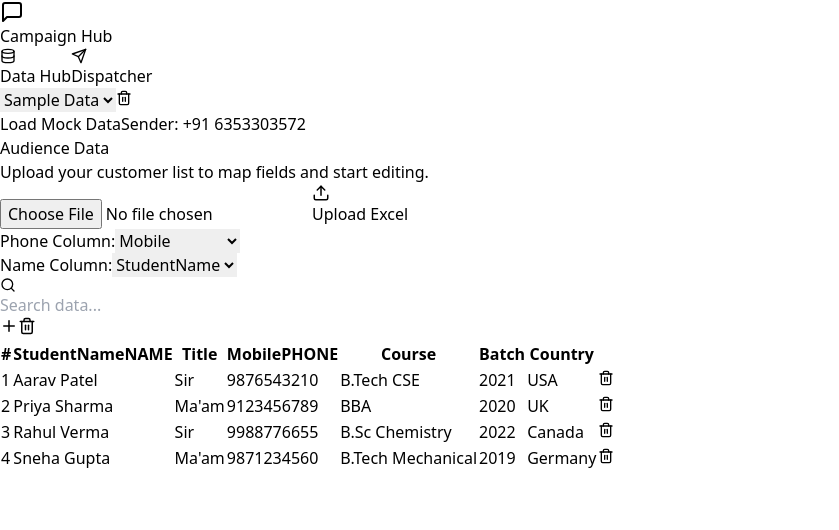
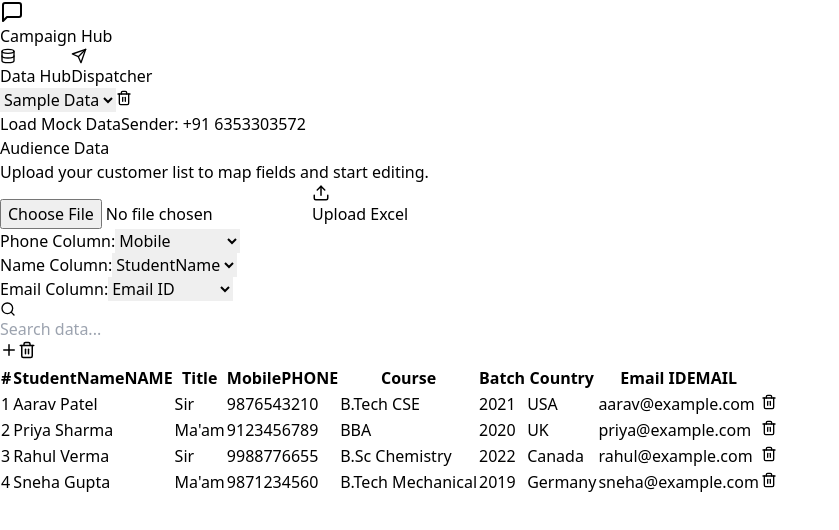
Before and after one commit to 24bt04d224/GCC, a React (Vite) app: page / in a window 1280 px wide. Both pictures are taken after a click on the button "Load Mock Data". Shown: the top 530 px of the page, without its empty margins (0-839 px from the left). Built offline with nearby package versions, Linux system fonts and the light colour scheme.

Commit message:
Add email messaging support

```diff
--- a/src/components/EditableTable.jsx
+++ b/src/components/EditableTable.jsx
@@ -4,7 +4,7 @@ import { Trash2, Plus, Search } from 'lucide-react';
 
 export default function EditableTable() {
   const { datasets, activeDatasetId, setColumnMapping, updateRow, addRow, deleteRow, clearData } = useAppStore();
-  const activeDataset = datasets.find(d => d.id === activeDatasetId) || { data: [], columns: [], columnMapping: { phone: '', name: '' }, dispatchStatuses: {} };
+  const activeDataset = datasets.find(d => d.id === activeDatasetId) || { data: [], columns: [], columnMapping: { phone: '', name: '', email: '' }, dispatchStatuses: {} };
   const { data, columns, columnMapping } = activeDataset;
   const [searchTerm, setSearchTerm] = useState('');
   const [editingCell, setEditingCell] = useState(null);
@@ -61,6 +61,17 @@ export default function EditableTable() {
               {columns.map(c => <option key={c} value={c}>{c}</option>)}
             </select>
           </div>
+          <div className="flex items-center gap-2">
+            <label className="text-xs font-bold text-indigo-700 uppercase tracking-wide">Email Column:</label>
+            <select
+              value={columnMapping.email || ''}
+              onChange={(e) => setColumnMapping({ email: e.target.value })}
+              className="text-sm border border-indigo-200 rounded-md py-1 px-2 bg-white outline-none focus:ring-2 focus:ring-indigo-500"
+            >
+              <option value="">-- Select --</option>
+              {columns.map(c => <option key={c} value={c}>{c}</option>)}
+            </select>
+          </div>
         </div>
 
         {/* Search & Actions */}
@@ -91,6 +102,7 @@ export default function EditableTable() {
                   {col}
                   {col === columnMapping.phone && <span className="ml-2 bg-green-100 text-green-800 px-1.5 py-0.5 rounded text-[10px]">PHONE</span>}
                   {col === columnMapping.name && <span className="ml-2 bg-blue-100 text-blue-800 px-1.5 py-0.5 rounded text-[10px]">NAME</span>}
+                  {col === columnMapping.email && <span className="ml-2 bg-purple-100 text-purple-800 px-1.5 py-0.5 rounded text-[10px]">EMAIL</span>}
                 </th>
               ))}
               <th className="px-6 py-3 text-right"></th>
--- a/src/components/ExcelUploader.jsx
+++ b/src/components/ExcelUploader.jsx
@@ -39,8 +39,9 @@ export default function ExcelUploader() {
           const detectedColumns = Object.keys(parsedData[0]);
           const phoneCol = detectedColumns.find(c => /phone|mobile|contact|cell|whatsapp/i.test(c)) || '';
           const nameCol = detectedColumns.find(c => /name|customer|client/i.test(c)) || '';
+          const emailCol = detectedColumns.find(c => /email|e-mail|mail/i.test(c)) || '';
 
-          addDataset(file.name, parsedData, detectedColumns, { phone: phoneCol, name: nameCol });
+          addDataset(file.name, parsedData, detectedColumns, { phone: phoneCol, name: nameCol, email: emailCol });
         }
       } catch (err) {
         alert("Invalid file format. Please upload a valid .xlsx or .csv file.");
--- a/src/components/MessageCardGrid.jsx
+++ b/src/components/MessageCardGrid.jsx
@@ -1,6 +1,6 @@
 import React, { useState } from 'react';
 import { useAppStore } from '../store';
-import { Send, CheckCircle2, Clock } from 'lucide-react';
+import { Send, CheckCircle2, Clock, Mail } from 'lucide-react';
 
 export default function MessageCardGrid() {
   const { datasets, activeDatasetId, templates, activeTemplateId, markAsSent, deleteRow } = useAppStore();
@@ -71,6 +71,22 @@ export default function MessageCardGrid() {
 
     const url = `https://wa.me/${phone}?text=${encodeURIComponent(resolvedMessage)}`;
     window.open(url, '_blank');
+    markAsSent(index);
+  };
+
+  const handleSendEmail = (index, row, resolvedMessage) => {
+    const emailCol = columnMapping.email;
+    if (!emailCol || !row[emailCol]) {
+      alert("No valid email address found! Check your column mapping.");
+      return;
+    }
+
+    const email = row[emailCol];
+    const subject = encodeURIComponent("Campaign Update");
+    const body = encodeURIComponent(resolvedMessage);
+
+    const url = `mailto:${email}?subject=${subject}&body=${body}`;
+    window.open(url, '_self'); // mailto usually works better with _self or just changing window.location
     markAsSent(index);
   };
 
@@ -219,11 +235,11 @@ export default function MessageCardGrid() {
                 {resolvedMsg}
               </div>
 
-              <div className="flex gap-2">
+              <div className="flex flex-col xl:flex-row gap-2">
                 <button
                   onClick={() => handleSend(index, row, resolvedMsg)}
                   disabled={isContacted}
-                  className={`flex-1 py-3 rounded-xl flex items-center justify-center gap-2 font-bold transition-all ${
+                  className={`flex-1 py-2 px-2 rounded-xl flex items-center justify-center gap-1.5 font-bold transition-all text-sm ${
                     isContacted
                       ? 'bg-slate-200 text-slate-400 cursor-not-allowed'
                       : isSent
@@ -231,13 +247,27 @@ export default function MessageCardGrid() {
                         : 'bg-emerald-600 text-white hover:bg-emerald-700 shadow-sm shadow-emerald-200'
                   }`}
                 >
-                  <Send size={16} />
-                  {isContacted ? 'Already Contacted' : isSent ? 'Resend' : 'Send WhatsApp'}
+                  <Send size={14} />
+                  WhatsApp
+                </button>
+                <button
+                  onClick={() => handleSendEmail(index, row, resolvedMsg)}
+                  disabled={isContacted}
+                  className={`flex-1 py-2 px-2 rounded-xl flex items-center justify-center gap-1.5 font-bold transition-all text-sm ${
+                    isContacted
+                      ? 'bg-slate-200 text-slate-400 cursor-not-allowed'
+                      : isSent
+                        ? 'bg-blue-50 text-blue-700 hover:bg-blue-100 border border-blue-200'
+                        : 'bg-blue-600 text-white hover:bg-blue-700 shadow-sm shadow-blue-200'
+                  }`}
+                >
+                  <Mail size={14} />
+                  Email
                 </button>
                 {isDuplicate && (
                   <button
                     onClick={() => deleteRow(index)}
-                    className="px-4 py-3 bg-red-50 text-red-600 hover:bg-red-100 hover:text-red-700 rounded-xl font-bold transition-all border border-red-100"
+                    className="px-3 py-2 bg-red-50 text-red-600 hover:bg-red-100 hover:text-red-700 rounded-xl font-bold transition-all border border-red-100 text-sm"
                     title="Remove Duplicate"
                   >
                     Delete
--- a/src/store.js
+++ b/src/store.js
@@ -14,7 +14,7 @@ export const useAppStore = create(
 
       addDataset: (name, data, columns, columnMapping) => set((state) => {
         const id = Date.now().toString();
-        const newDataset = { id, name, data, columns, columnMapping: columnMapping || { phone: '', name: '' }, dispatchStatuses: {} };
+        const newDataset = { id, name, data, columns, columnMapping: columnMapping || { phone: '', name: '', email: '' }, dispatchStatuses: {} };
         return {
           datasets: [...state.datasets, newDataset],
           activeDatasetId: id
@@ -78,7 +78,7 @@ export const useAppStore = create(
         return {
           datasets: state.datasets.map(d =>
             d.id === state.activeDatasetId
-              ? { ...d, data: [], columns: [], columnMapping: { phone: '', name: '' }, dispatchStatuses: {} }
+              ? { ...d, data: [], columns: [], columnMapping: { phone: '', name: '', email: '' }, dispatchStatuses: {} }
               : d
           )
         };
@@ -125,13 +125,13 @@ export const useAppStore = create(
         const sampleDataset = {
           id,
           name: 'Sample Data',
-          columns: ['StudentName', 'Title', 'Mobile', 'Course', 'Batch', 'Country'],
-          columnMapping: { phone: 'Mobile', name: 'StudentName' },
+          columns: ['StudentName', 'Title', 'Mobile', 'Course', 'Batch', 'Country', 'Email ID'],
+          columnMapping: { phone: 'Mobile', name: 'StudentName', email: 'Email ID' },
           data: [
-            { StudentName: 'Aarav Patel', Title: 'Sir', Mobile: '9876543210', Course: 'B.Tech CSE', Batch: '2021', Country: 'USA' },
-            { StudentName: 'Priya Sharma', Title: 'Ma\'am', Mobile: '9123456789', Course: 'BBA', Batch: '2020', Country: 'UK' },
-            { StudentName: 'Rahul Verma', Title: 'Sir', Mobile: '9988776655', Course: 'B.Sc Chemistry', Batch: '2022', Country: 'Canada' },
-            { StudentName: 'Sneha Gupta', Title: 'Ma\'am', Mobile: '9871234560', Course: 'B.Tech Mechanical', Batch: '2019', Country: 'Germany' },
+            { StudentName: 'Aarav Patel', Title: 'Sir', Mobile: '9876543210', Course: 'B.Tech CSE', Batch: '2021', Country: 'USA', 'Email ID': 'aarav@example.com' },
+            { StudentName: 'Priya Sharma', Title: 'Ma\'am', Mobile: '9123456789', Course: 'BBA', Batch: '2020', Country: 'UK', 'Email ID': 'priya@example.com' },
+            { StudentName: 'Rahul Verma', Title: 'Sir', Mobile: '9988776655', Course: 'B.Sc Chemistry', Batch: '2022', Country: 'Canada', 'Email ID': 'rahul@example.com' },
+            { StudentName: 'Sneha Gupta', Title: 'Ma\'am', Mobile: '9871234560', Course: 'B.Tech Mechanical', Batch: '2019', Country: 'Germany', 'Email ID': 'sneha@example.com' },
           ],
           dispatchStatuses: {}
         };
```
